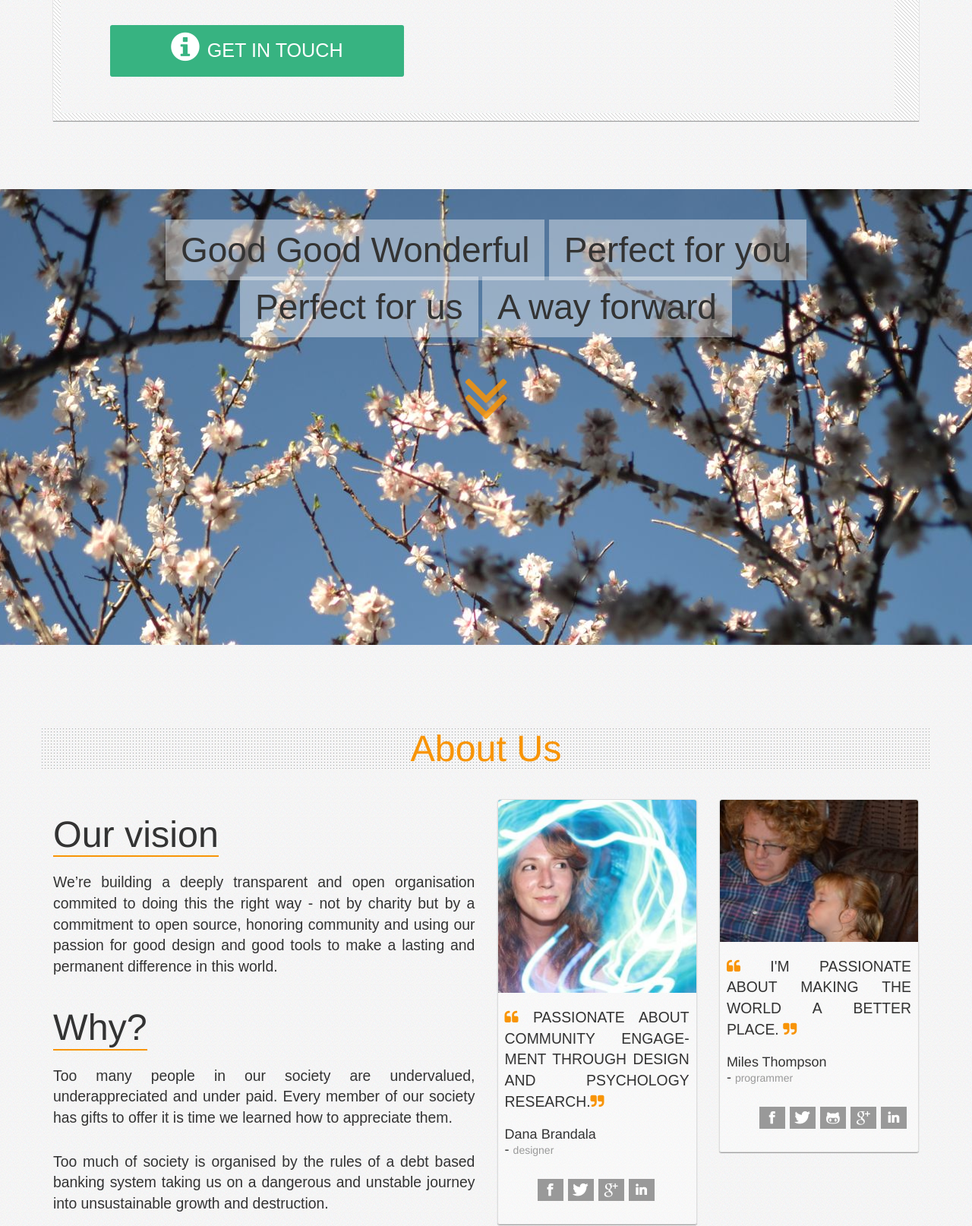
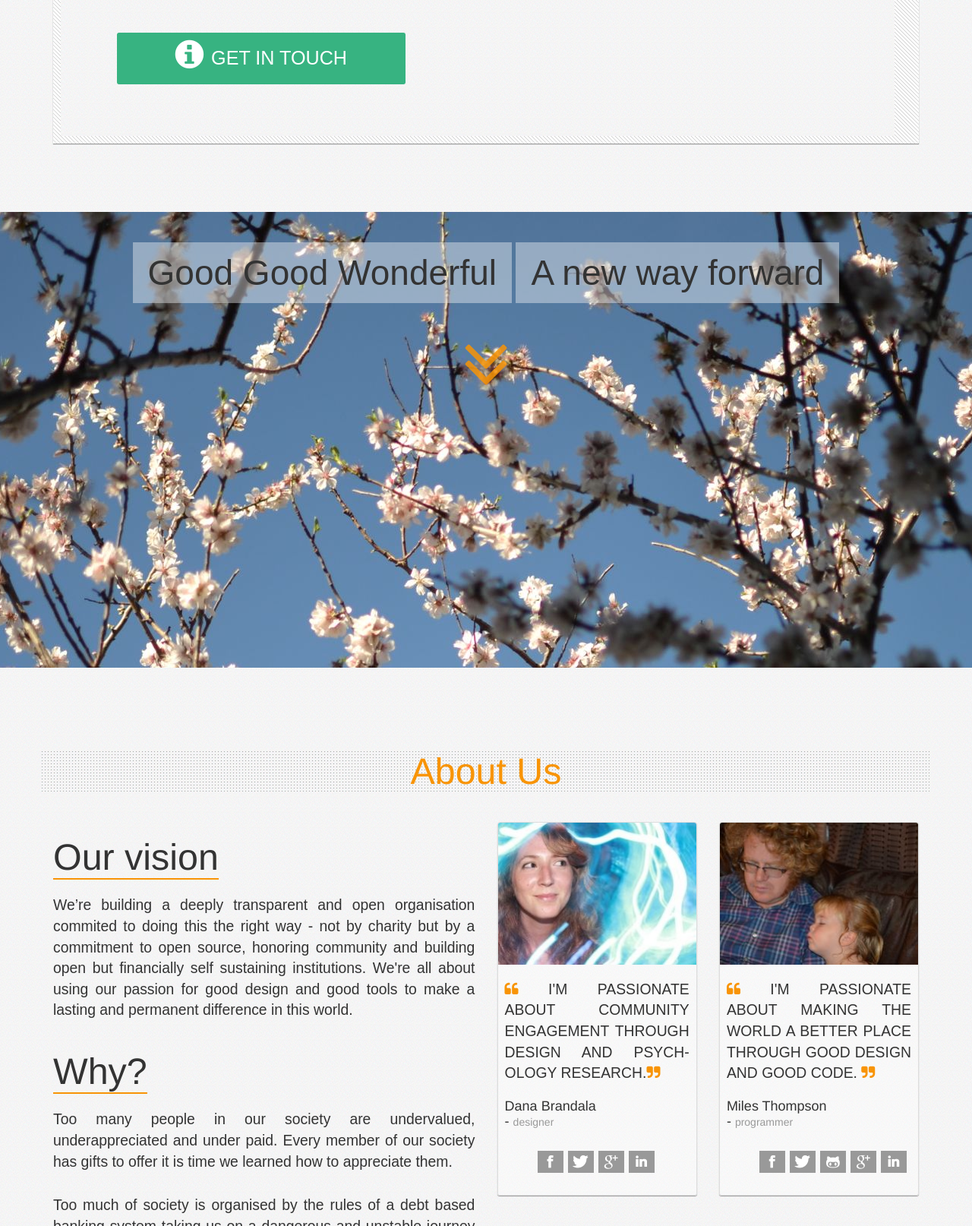
Before and after one commit to utunga/goodgoodwonderful, a plain HTML site: page index.html in a window 1280 px wide. Shown: the part 2278-3892 px from the top of the page at 76% size. Drawn offline with Linux system fonts and the light colour scheme; some packages are replaced by stand-ins of ours.

Commit message:
tidy ups and fix text

```diff
--- a/index.html
+++ b/index.html
@@ -201,12 +201,14 @@
                 <p>
                     <img src="images/022ec44f.in_progress.jpg">
                 </p>
-                <span class="btn-box">
-                    <span id="nav3">
-                        <a href="mailto:utunga@gmail.com" class="btn btn-icon-large btn-large btn-green-alt btn-block-third"><i class="fa-icon-info-sign fa-icon-large"></i>Get in touch</a>
+                <p class="text-center">
+
+                    <span class="btn-box">
+                        <span id="nav3">
+                            <a href="mailto:utunga@gmail.com?subject=Hey+Tell+Me+About+Good+Good+Wonderful" class="btn btn-icon-large btn-large btn-green-alt btn-block-third"><i class="fa-icon-info-sign fa-icon-large"></i>Get in touch</a>
+                        </span>
                     </span>
-                </span>
-
+                </p>
                 </div>
             </div>
         </div><!-- /row-fluid-->
@@ -226,14 +228,9 @@
             <span class="large-slogan main-color">
                 Good Good Wonderful
             </span>
+
             <span class="large-slogan">
-               Perfect for you
-            </span>
-            <span class="large-slogan">
-               Perfect for us
-            </span>
-            <span class="large-slogan">
-               A way forward
+               A new way forward
             </span>
         </div><!-- /span12-->
     </div><!-- /row-fluid-->
@@ -280,7 +277,7 @@
         <!-- IMAGE CONTAINER-->
                 <h3 class="main-color-line">Our vision</h3>
                 <p class="">
-                    We’re building a deeply transparent and open organisation commited to doing this the right way - not by charity but by a commitment to open source, honoring community and using our passion for good design and good tools to make a lasting and permanent difference in this world.
+                    We’re building a deeply transparent and open organisation commited to doing this the right way - not by charity but by a commitment to open source, honoring community and building open but financially self sustaining institutions. We're all about using our passion for good design and good tools to make a lasting and permanent difference in this world.
                 </p>
 
               <h3 class="main-color-line">Why?</h3>
@@ -299,7 +296,7 @@
                     We believe there are better ways to encourage each of us to share the gifts and skills we  have to offer with the rest of the world. We believe there are better and more powerful ways to say thanks and pay it forward, that can take us down that path.
                 </p>
                 <p>
-                    We want to demonstrate that there is a worthwhile, powerful, and sustainable way for us to organise ourselves without having to resort to the money system. And if along the way we demonstrate a new form of community that can be copied by others who want to be resilient to the next economic crash or to the next natural disaster, all the better.
+                    We are aiming to demonstrate that there is a worthwhile, powerful, and sustainable way for us to organise ourselves without having to resort to the money system. And if along the way we demonstrate a new form of community that can be copied by others who that want to be resilient to the next economic crash or to the next natural disaster, all the better.
                 </p>
 
 
@@ -313,7 +310,7 @@
 
         <!-- IMAGE CONTAINER-->
             <div class="sample project-item-image-container">
-                <img src="images/4d07bb7a.dana_sq.jpg" alt="">
+                <img src="images/ef8fe2aa.dana_sq_crop.jpg" alt="">
              </div>
         <!--END IMAGE CONTAINER-->
 
@@ -324,7 +321,7 @@
 
 
                 <p class="caption-descr"><i class="fa-icon-quote-left main-color"></i>
-                PASSIONATE ABOUT COMMUNITY ENGAGE-MENT THROUGH DESIGN AND PSYCHOLOGY RESEARCH.<i class="fa-icon-quote-right main-color"></i>
+                I'M PASSIONATE ABOUT COMMUNITY ENGAGEMENT THROUGH DESIGN AND PSYCH-OLOGY RESEARCH.<i class="fa-icon-quote-right main-color"></i>
                 </p>
                 <h4 class=""><strong>Dana Brandala</strong> <br>- <small>designer</small></h4>
     <div class="widget_nav_menu">
@@ -363,7 +360,7 @@
 
                 <p class="caption-descr">
                     <i class="fa-icon-quote-left main-color"></i>
-                    I'M PASSIONATE ABOUT MAKING THE WORLD A BETTER PLACE.
+                    I'M PASSIONATE ABOUT MAKING THE WORLD A BETTER PLACE THROUGH GOOD DESIGN AND GOOD CODE.
                     <i class="fa-icon-quote-right main-color"></i>
                 </p>
                 <h4 class=""><strong>Miles Thompson</strong> <br>- <small>programmer</small></h4>
```
Also changed, not shown: images/ef8fe2aa.dana_sq_crop.jpg (added).
